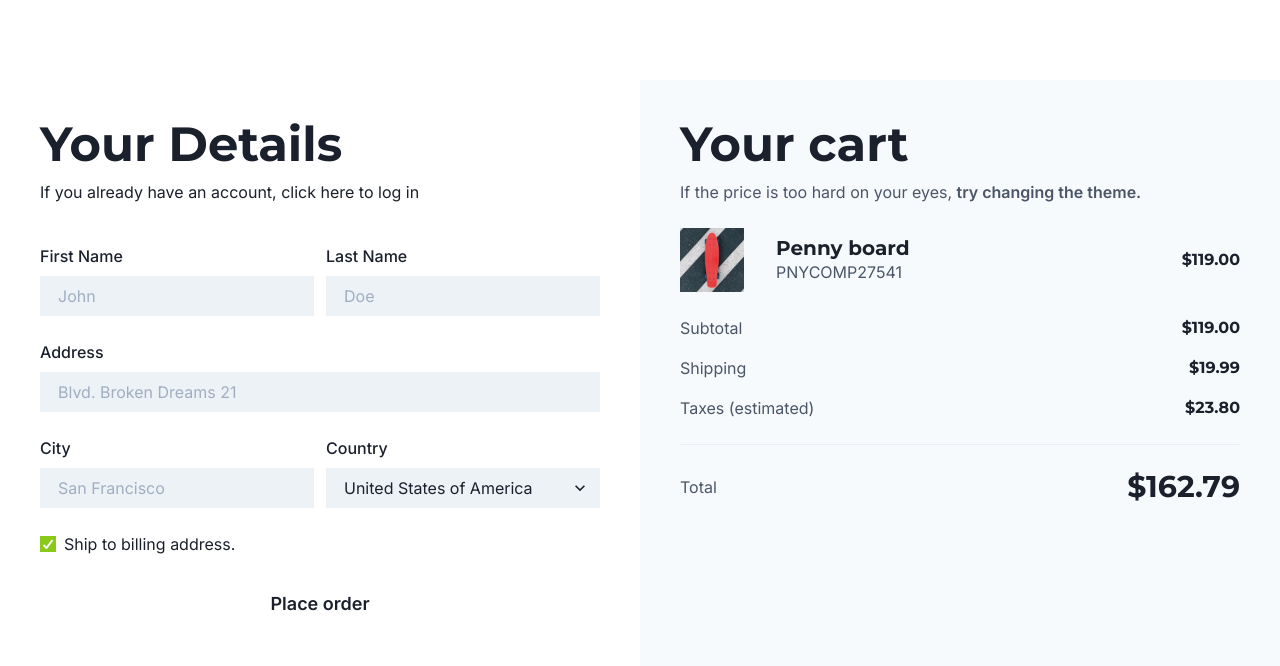
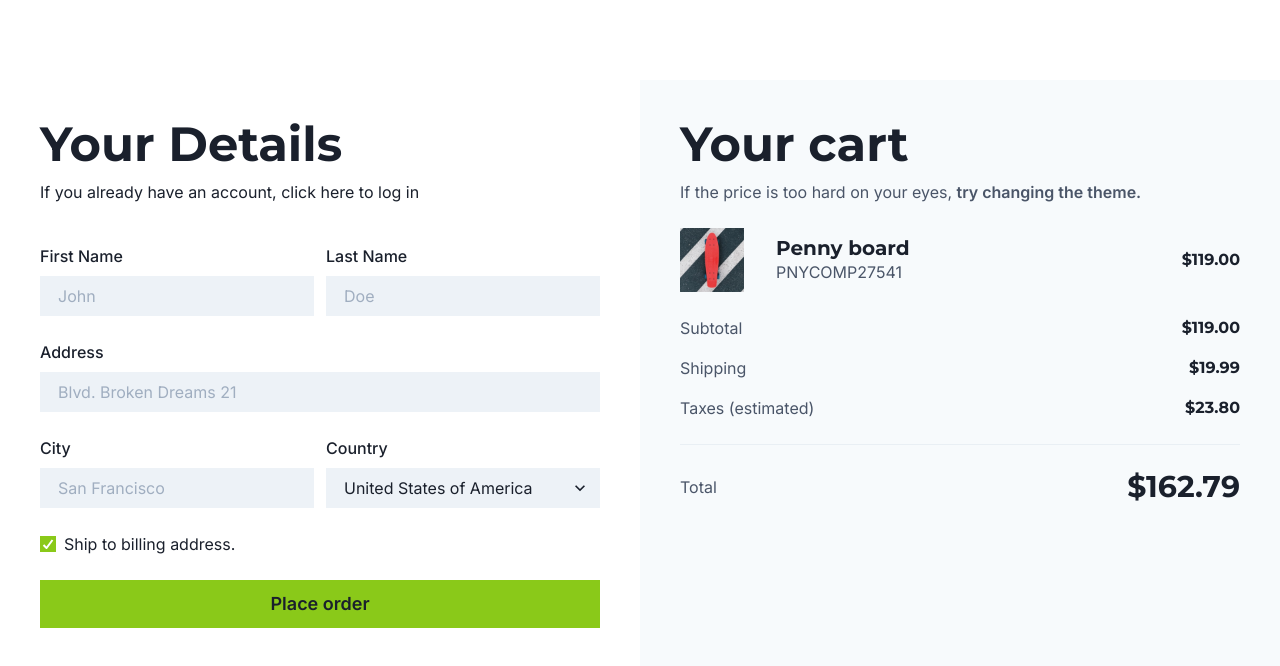
Before and after one commit to maugares/chakraui-egghead-tutorial, a Next.js app: page / in a window 1280 px wide. Shown: the top 666 px of the page. Built offline with nearby package versions, Linux system fonts and the light colour scheme.

Commit message:
Use mode method to change button color when switching modes

```diff
--- a/src/theme/index.ts
+++ b/src/theme/index.ts
@@ -4,6 +4,7 @@ import {
   withDefaultColorScheme,
   withDefaultVariant
 } from '@chakra-ui/react'
+import { mode } from '@chakra-ui/theme-tools'
 
 const inputSelectStyles = {
   sizes: { md: { field: { borderRadius: 'none' } } },
@@ -59,10 +60,11 @@ const theme = extendTheme(
     components: {
       Button: {
         variants: {
-          primary: {
+          primary: props => ({
             rounded: 'none',
-            ...brandRing
-          }
+            ...brandRing,
+            backgroundColor: mode('brand.500', 'brand.200')(props)
+          })
         }
       },
       Input: inputSelectStyles,
```
